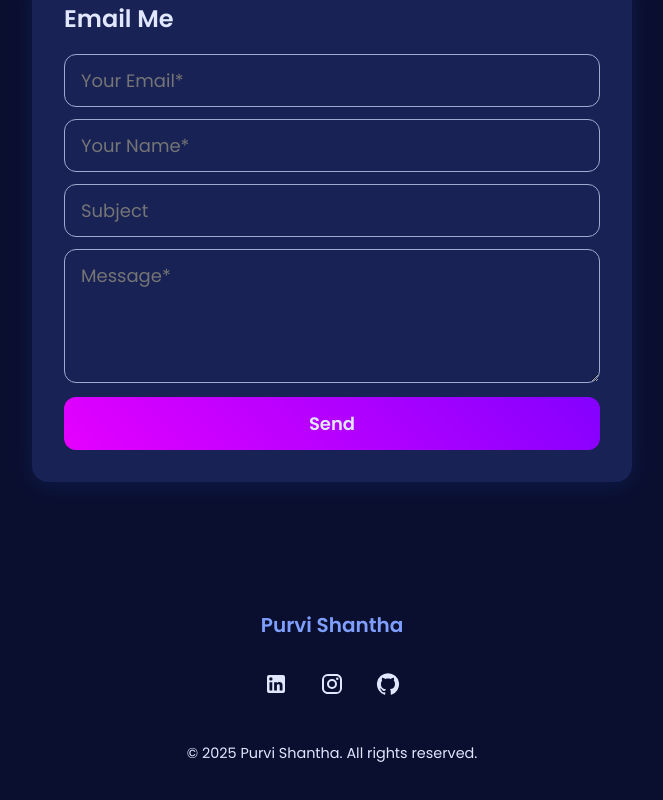
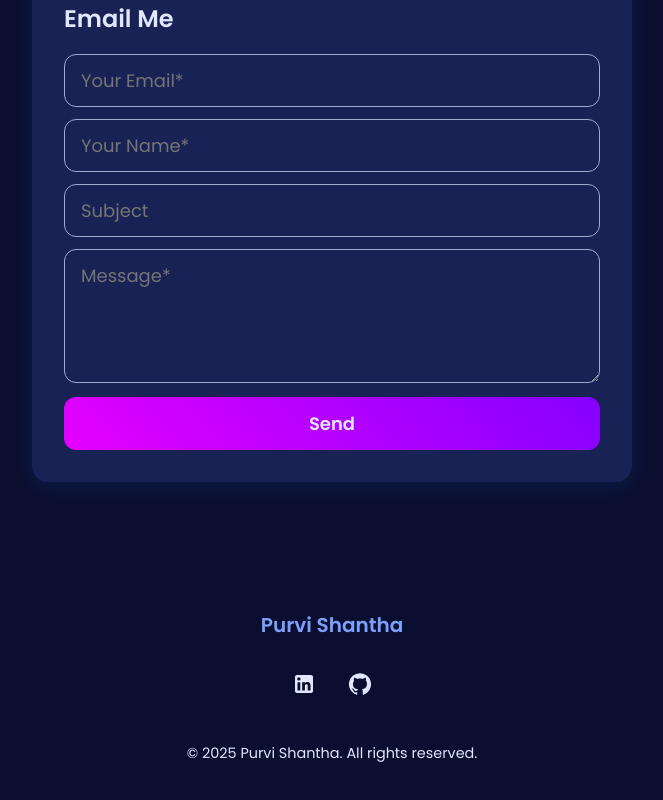
Before and after one commit to Purvi-S/My_Portfolio, a React (Create React App) app: page / in a window 1280 px wide. Shown: the part 7697-8497 px from the top of the page, without its empty margins (308-971 px from the left). Built offline with nearby package versions, Linux system fonts and the light colour scheme.

Commit message:
Update skills to match resume, set ASU GPA to 4.0

```diff
--- a/src/components/sections/Footer.jsx
+++ b/src/components/sections/Footer.jsx
@@ -1,7 +1,7 @@
 import React from "react";
 import styled from "styled-components";
 import { Bio } from "../../data/constants";
-import { Instagram, LinkedIn, GitHub, Chat } from "@mui/icons-material";
+import { LinkedIn, GitHub, Chat } from "@mui/icons-material";
 
 const FooterContainer = styled.div`
     width: 100%;
@@ -86,9 +86,7 @@ const Footer = () => {
                     <SocialMediaIcon href={Bio.linkedin} target="display">
                         <LinkedIn />
                     </SocialMediaIcon>
-                    <SocialMediaIcon href={Bio.insta} target="display">
-                        <Instagram />
-                    </SocialMediaIcon>
+
                     <SocialMediaIcon href={Bio.github} target="display" >
                         <GitHub />
                     </SocialMediaIcon>
--- a/src/data/constants.js
+++ b/src/data/constants.js
@@ -7,7 +7,6 @@ export const Bio = {
     github: "https://github.com/Purvi-S",
     resume: "https://drive.google.com/file/d/1396JS9PupDf5TM0oquwAXI3agKJqBeG0/view?usp=sharing",
     linkedin: "https://www.linkedin.com/in/purvi-shantha-184828158/",
-    insta: "https://www.instagram.com/purvi.poo/",
 };
 
 export const skills = [
@@ -91,7 +90,7 @@ export const experiences = [
     role: "Software Engineering Intern",
     company: "Irenix Empowerment Foundation",
     date: "Jan 2026 - May 2026",
-    desc: "Built Python backend REST APIs and data-integration modules with multi-threaded request handling and PostgreSQL/ORM data models, ensuring consistent flow from database through API to UI. Engineered automated API and web-app test/validation suites in pytest across 5+ critical workflows, owning defect triage and root-cause debugging \u2014 surfaced 12 integration defects and lifted release quality by 20% over two release cycles. Ingested and validated records from 3 external sources against schema contracts, cutting QA cycle time by 35% with zero regression escapes. Tuned PostgreSQL schemas and query plans to cut dashboard response times 30% on 500K+ row datasets, containerized the backend with Docker, and used GitHub Copilot and Claude to accelerate test generation and documentation.",
+    desc: "Built Python backend REST APIs and data-integration modules with multi-threaded request handling and PostgreSQL/ORM data models, ensuring consistent flow from database through API to UI. Engineered automated API and web-app test/validation suites in pytest across 5+ critical workflows, owning defect triage and root-cause debugging - surfaced 12 integration defects and lifted release quality by 20% over two release cycles. Ingested and validated records from 3 external sources against schema contracts, cutting QA cycle time by 35% with zero regression escapes. Tuned PostgreSQL schemas and query plans to cut dashboard response times 30% on 500K+ row datasets, containerized the backend with Docker, and used GitHub Copilot and Claude to accelerate test generation and documentation.",
     skills: ["Python", "REST APIs", "PostgreSQL", "ORM", "pytest", "Docker", "Data Integration", "Query Optimization", "Multi-threading", "Root Cause Analysis", "GitHub Copilot", "Claude"]
   },
   {
```
